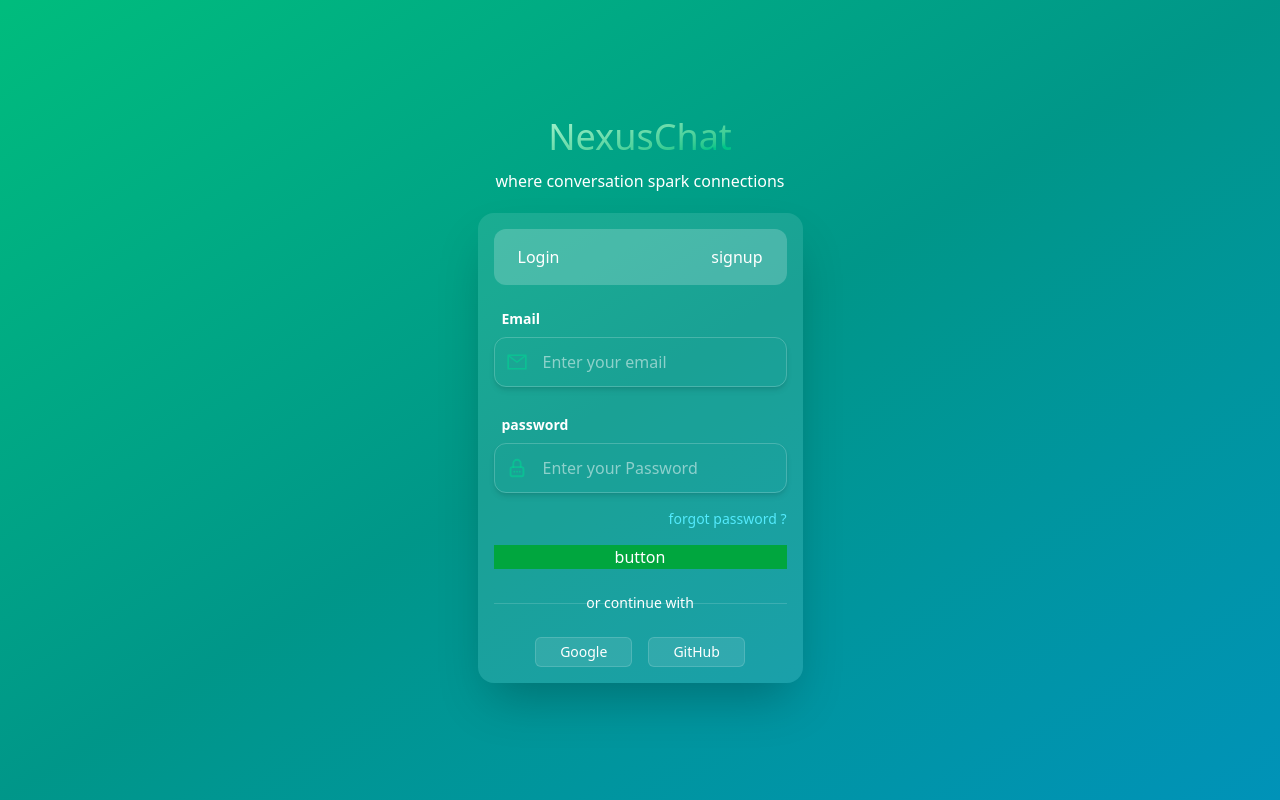
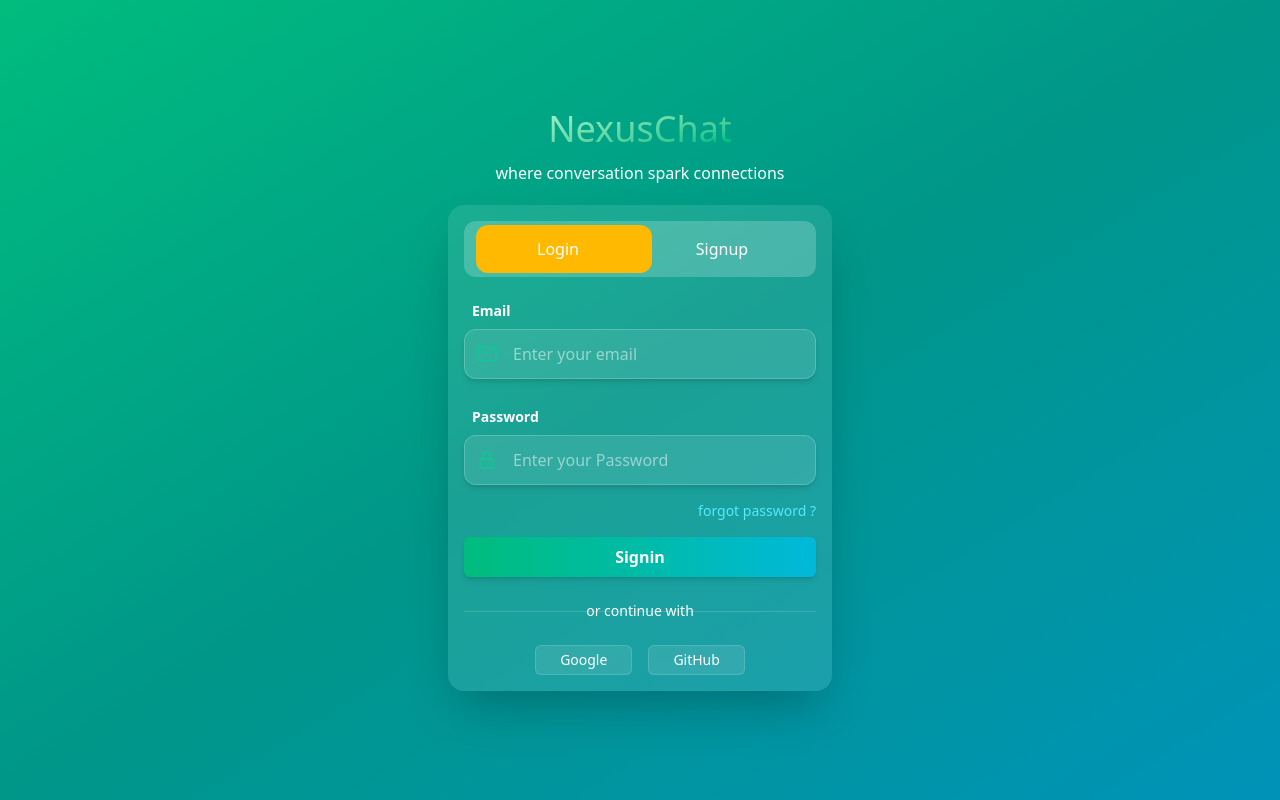
Before and after one commit to Yash-x-16/chatify, a React (Vite) app in the folder frontend/: page / in a window 1280 px wide. Built offline with nearby package versions, Linux system fonts and the light colour scheme.

Commit message:
completed moving slidebar

```diff
--- a/frontend/src/components/ui/Button.tsx
+++ b/frontend/src/components/ui/Button.tsx
@@ -24,19 +24,19 @@ const variantStyle = {
 const sizeStyle = {
     "sm": " rounded-xl active:translate-y-1  shadow-neutral-600 hover:bg-shadow-neutral-600  active:bg-blue-700 flex-item-center w-auto px-6 py-2  hover:scale-110  transition delay-50 duration-250 ease-in-out hover:translate-z-1 cursor-pointer h-auto shadow-md" ,
     "md" : "py-2 px-5 rounded-md flex-item-center",
-    "lg" : "py-4 px-7 h-8 rounded-md flex-item-center",
+    "lg" : "px-8 py-2 w-full cursor-pointer   bg-gradient-to-r from-emerald-500 via-teal-500 to-cyan-500 hover:from-emerald-400 hover:via-teal-400 hover:to-cyan-400 hover:scale-105 active:scale-95 active:shadow-inner transition-all duration-500 ease-in-out shadow-md rounded-md flex items-center justify-center",
 }
 
 const DefaulStyles = "rounded-lg flex font-light"
 
 export  function Button(prop:buttonVariant){
-    return <button onClick={prop.onClick} className={`${variantStyle[prop.variant]} ${sizeStyle[prop.size]} ${DefaulStyles}`}>
+    return <button onClick={prop.onClick} className={`${variantStyle[prop.variant]} ${sizeStyle[prop.size]} ${DefaulStyles}${prop.fullwidth?"w-max":null} `}>
 
         {prop.iconOnStart?
         <div>
             {prop.iconOnStart}
         </div>:null}
-       <span className="m-auto font-medium  transition-colors">
+       <span className={`m-auto  transition-colors ${prop.size==="lg"?"font-bold":"font-medium "}`}>
         {prop.text}
        </span>
 
--- a/frontend/src/components/ui/inputBox.tsx
+++ b/frontend/src/components/ui/inputBox.tsx
@@ -12,18 +12,15 @@ children:ReactNode
 
 
 export function InputBox(prop:input){
-    return <div className="flex relative w-max flex-col">
-        <div className="m-2 text-white text-sm font-bold">
+    return <div className={`flex relative flex-col ${prop.fullWidth?"w-full":"w-max"}`}>
+        <div className="m-2 text-white text-sm font-bold inline-block">
           {prop.label}
         </div>
         <div className="relative flex ">
 
 
-        <div className="absolute top-3.5 left-3 text-emerald-400/60 focus:bg-white/15">{prop.children}</div>
-        <input type={prop.type} placeholder={prop.text} className="  content1 p-3 pl-12 max-w-max  w-fullbg-white/10 border font-normal
-             border-white/20 rounded-xl text-white placeholder-white/50
-        focus:outline-none focus:border-emerald-400/60 focus:bg-white/15  shadow-md
-        transition-all duration-300"/>
+        <div className={`absolute top-3.5 left-3 text-emerald-400/60 focus:bg-white/15 `}>{prop.children}</div>
+        <input type={prop.type} placeholder={prop.text} className={` content1 p-3 pl-12 w-full bg-white/10 border font-normal  border-white/20 rounded-xl text-white placeholder-white/50 focus:outline-none focus:border-emerald-400/60 focus:bg-white/15  shadow-md transition-all duration-300`}/>
     </div>
             </div>
 }
--- a/frontend/src/pages/AuthPage.tsx
+++ b/frontend/src/pages/AuthPage.tsx
@@ -1,9 +1,14 @@
 import { InputBox } from "../components/ui/inputBox";
 import { AiOutlineMail } from 'react-icons/ai';
 import { TbLockPassword } from 'react-icons/tb';
+import { Button } from "../components/ui/Button";
+import { useState } from "react";
 export function AuthPage(){
+
+    const[active,inactive] = useState(true)
+
     return <div className="flex animate-glow  justify-center items-center bg-gradient-to-br from-emerald-500 via-teal-600 to-cyan-600 h-screen w-screen">
-        <div className="h-auto w-auto flex flex-col">
+        <div className="h-auto w-96    flex flex-col">
             <div className="flex flex-col justify-center items-center " >
                 <h1 className="text-4xl font-medium  text-transparent bg-clip-text inline-block bg-gradient-to-br from-emerald-200 to-emerald-500">
                     NexusChat
@@ -12,27 +17,35 @@ export function AuthPage(){
                     where conversation spark connections
                 </span>
             </div>
-            <div className="mt-5 min-h-max min-w-max flex flex-col shadow-2xl p-4 rounded-2xl relative overflow-hidden transition-all duration-500 hover:shadow-3xl hover:bg-white/15 bg-white/10">
-                <div className="flex w-auto p-4  bg-white/20 rounded-xl justify-between">
-                    <button className="cursor-pointer pl-2">
-                        <span className="text-white">
+            <div className="mt-5 h-max w-full  flex flex-col shadow-2xl p-4 rounded-2xl relative overflow-hidden transition-all duration-500 hover:shadow-3xl hover:bg-white/15 bg-white/10">
+                <div className="flex w-full p-3  bg-white/20 rounded-xl justify-between relative">
+                <div className={`absolute top-1 bottom-1   bg-amber-400 w-1/2 transition-transform duration-300 rounded-xl`}style={{
+            transform:
+               `${active ? "translate-x-0" : "translate-x-full"}`,
+          }}>
+                </div>
+                    <button onClick={()=>{inactive(!active)}}
+                     className="cursor-pointer w-1/2   flex  z-10 justify-center py-1 rounded-md  transition-all delay-100"
+                    >
+                        <span className="text-white ">
                             Login
                         </span>
                     </button>
-                    <button className="cursor-pointer pr-2">
-                        <span className="text-white">
-                                signup
+                    <button onClick={()=>{inactive(!active)}}
+                    className="cursor-pointer   flex w-1/2 justify-center  z-10 py-1 rounded-md  transition-all delay-100">
+                        <span className="text-white ">
+                                Signup
                         </span>
                     </button>
                 </div>
-                <div className="h-max w-max flex flex-col mt-4">
-                    <div>
-                        <InputBox text="Enter your email" label="Email" >
+                <div className="h-max  flex flex-col mt-4">
+                    <div >
+                        <InputBox text="Enter your email" label="Email" fullWidth={true} >
                         <AiOutlineMail size={'22px'}/>
                         </InputBox>
                     </div>
-                    <div className="mt-5">
-                        <InputBox text="Enter your Password" label="password" >
+                    <div className="mt-5 ">
+                        <InputBox text="Enter your Password" label="Password"  fullWidth={true}>
                         <TbLockPassword size={'22px'}/>
                         </InputBox>
                     </div>
@@ -42,10 +55,8 @@ export function AuthPage(){
                         forgot password  ?
                     </span>
                 </div>
-                <div className="flex bg-green-600 hover:scale-105 transition-all delay-100 justify-center mt-4">
-                    <button className=" text-white cursor-pointer">
-                        button
-                    </button>
+                <div className="flex   transition-all delay-100 justify-center mt-4">
+                    <Button text="Signin" variant="primary" size="lg" onClick={()=>{}} fullwidth={true}></Button>
                 </div>
                  <div className="relative my-6 ">
                     <div className="inset-0 absolute flex items-center">
@@ -56,10 +67,10 @@ export function AuthPage(){
                    </div>
                 </div>
                 <div className=" w-full flex  justify-center items-center">
-                    <div className="bg-white/10 text-sm cursor-pointer  items-center border-white/15 text-white border rounded-md px-6 py-1">
+                    <div className="bg-white/10 text-sm cursor-pointer hover:bg-white/20 items-center border-white/15 text-white border rounded-md px-6 py-1">
                         Google
                     </div>
-                    <div className="bg-white/10 text-sm cursor-pointer  items-center border-white/15 text-white border rounded-md px-6 ml-4 py-1 ">
+                    <div className="bg-white/10 text-sm cursor-pointer hover:bg-white/20  items-center border-white/15 text-white border rounded-md px-6 ml-4 py-1 ">
                         GitHub
                     </div>
                 </div>
```
